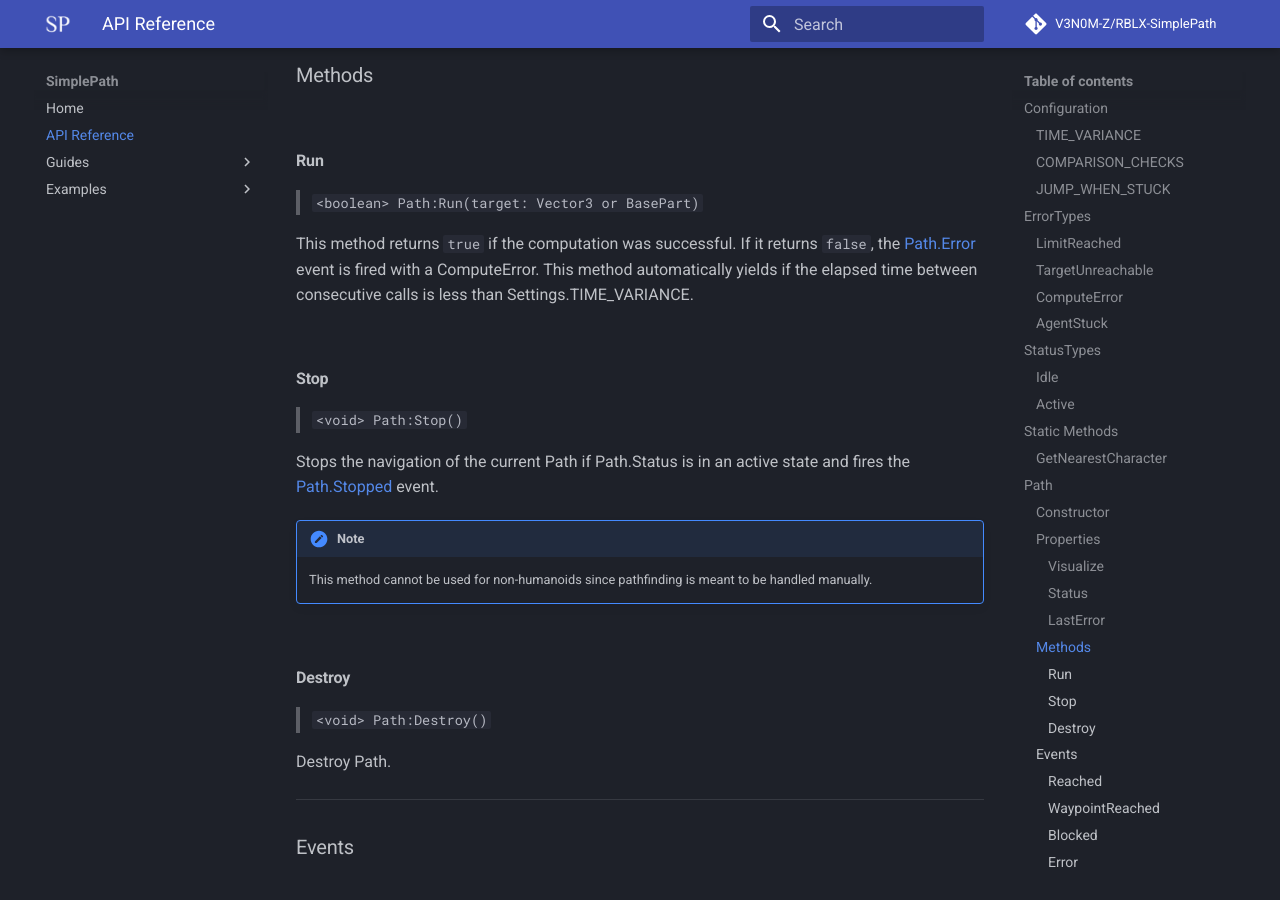
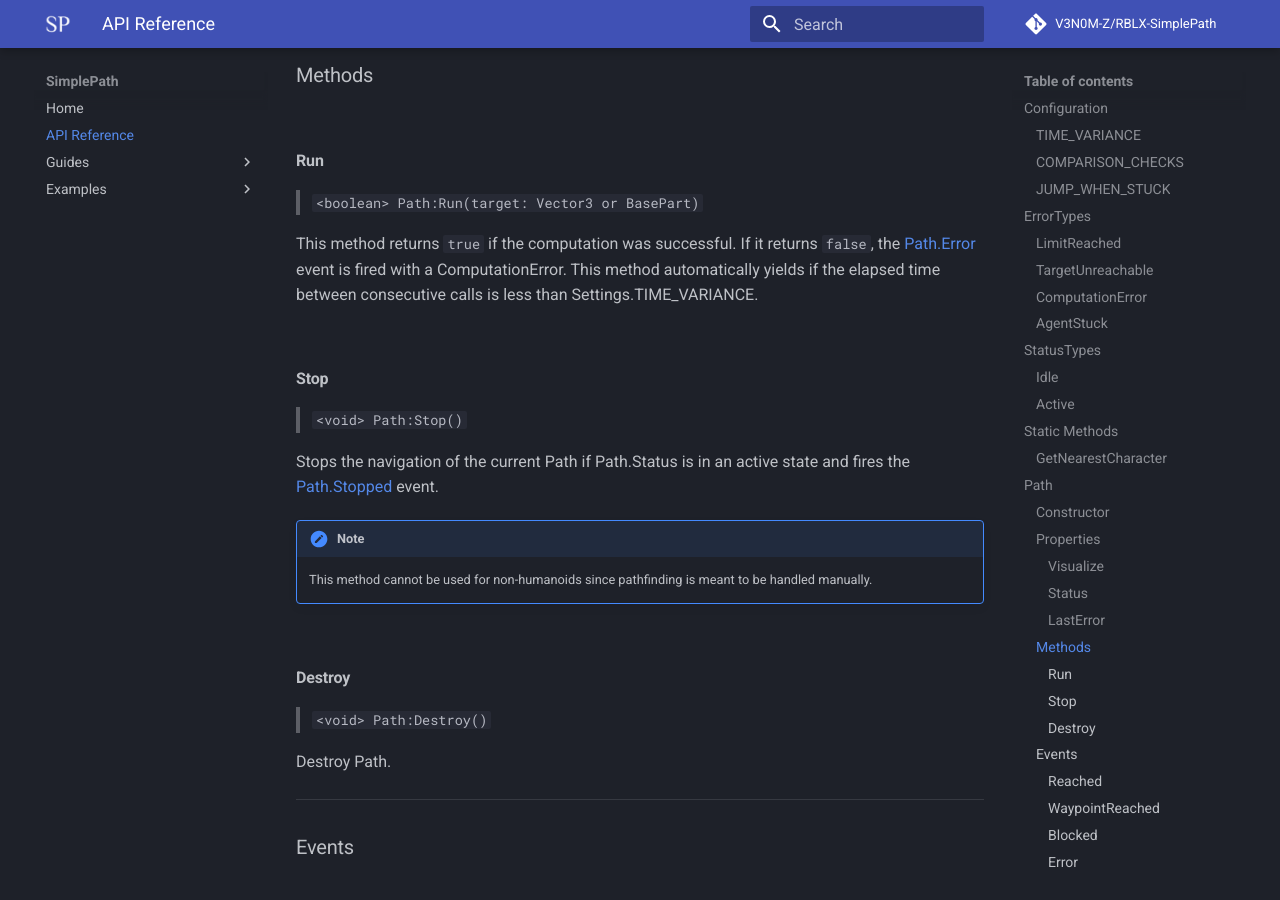
Before and after one commit to grayzcale/simplepath, an MkDocs documentation site: the page built from docs/api-reference.md, in a window 1280 px wide and 900 px high, scrolled down 4826 px. Built offline with MkDocs 1.6.1 and Material for MkDocs 9.7.7, drawn with Linux system fonts in a browser that asks for light colours; comment, search, counter and statistics services are not loaded; some of the changed text lies outside the part shown.

Commit message:
Fix ComputationError

````diff
--- a/docs/api-reference.md
+++ b/docs/api-reference.md
@@ -38,13 +38,13 @@
 ```lua linenums="1" title="Example"
 
 Path.Error:Connect(function(errorType)
-	if errorType == SimplePath.ErrorType.ComputeError then
+	if errorType == SimplePath.ErrorType.ComputationError then
 		--code (1)
 	end
 end)
 ```
 
-1. This code block will run whenever there's a ComputeError.
+1. This code block will run whenever there's a ComputationError.
 
 !!! Info
 	Use ErrorTypes to determine the type of error received from the Path.Error event. For additional debug options, see [Path.LastError](#lasterror).
@@ -67,8 +67,8 @@
 
 <br>
 
-### ComputeError
-> `ErrorType.ComputeError: ErrorType and string`
+### ComputationError
+> `ErrorType.ComputationError: ErrorType and string`
 
 Path computation failed.
 
@@ -171,7 +171,7 @@
 #### Run
 >`<boolean> Path:Run(target: Vector3 or BasePart)`
 
-This method returns `true` if the computation was successful. If it returns `false`, the [Path.Error](#error) event is fired with a ComputeError. This method automatically yields if the elapsed time between consecutive calls is less than Settings.TIME_VARIANCE.
+This method returns `true` if the computation was successful. If it returns `false`, the [Path.Error](#error) event is fired with a ComputationError. This method automatically yields if the elapsed time between consecutive calls is less than Settings.TIME_VARIANCE.
 
 <br>
 
````
